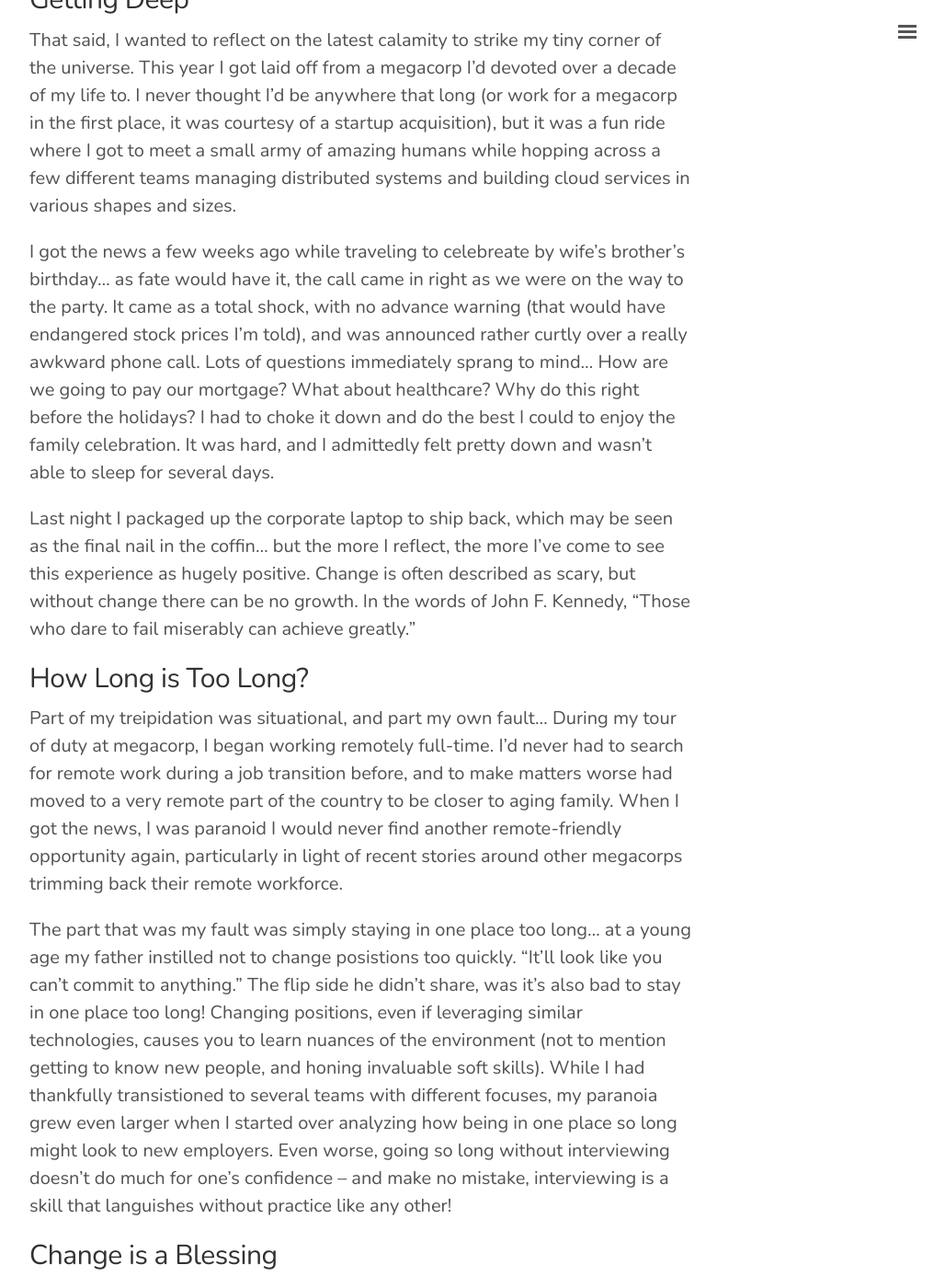
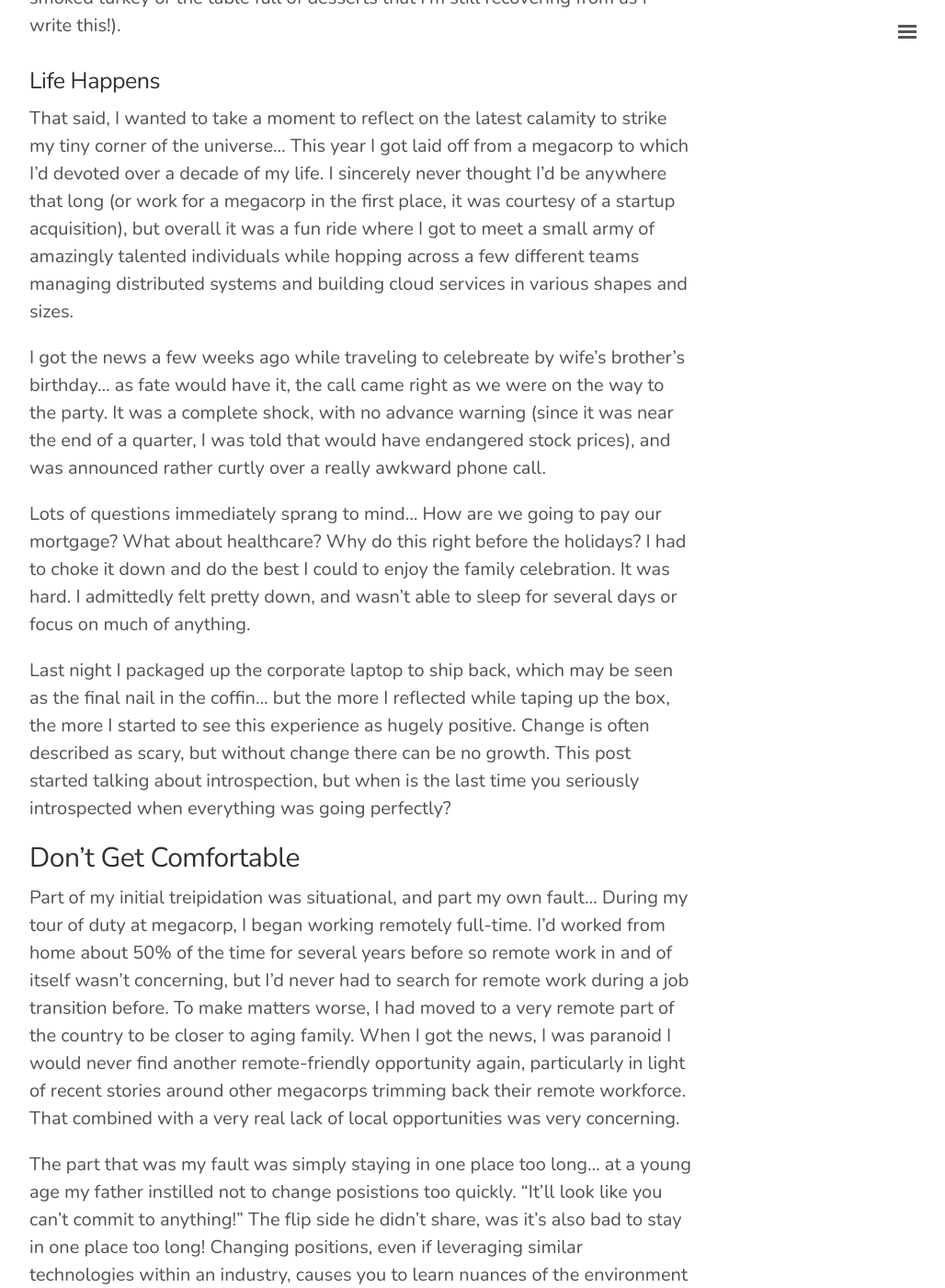
Before and after one commit to deadlysyn/blog, a Jekyll site: the page built from _posts/2017-11-23-gobble-gobble.md, in a window 1280 px wide and 1400 px high, scrolled down 561 px. Shown: the whole window at 92% size, without its empty margins (248-1276 px from the left). Built offline with Jekyll 4.4.1, drawn with Linux system fonts in a browser that asks for light colours; some of the changed text lies outside the part shown.

Commit message:
first revision

```diff
--- a/_posts/2017-11-23-gobble-gobble.md
+++ b/_posts/2017-11-23-gobble-gobble.md
@@ -1,27 +1,34 @@
 ---
+author: Mike Hoskins
+layout: post
 published: true
-layout: post
 title: Gobble Gobble
 categories: work
-author: Mike Hoskins
+category: blog
 ---
-Today is Thanksgiving...  so I did the only sensible thing, and carefully avoided any shopping or discounts to instead take time to introspect).
+Today is Thanksgiving...  so I did the only sensible thing, and carefully avoided any shopping or discount offers to instead take time to introspect.
 
-First and foremost, I am extremely grateful for my family.  The past couple years have included a lot of personal losses, and spending the day eating way too much with my wife, grandmother, mother, aunts and uncles was truly the biggest blessing possible.  When spattered with a handful of phone calls to more distant relatives and long-time friends, it needed little else to be the most amazing day of the year (and I haven't even mentioned smoked turkey or the table full of desserts that I'm still recovering from as I write this!).
+### What Really Matters
 
-## Getting Deep
+First and foremost, I am extremely grateful for my family.  The past couple years have included a lot of personal losses, and spending the day eating way too much with my wife, grandmother, mother, aunts and uncles was truly the biggest blessing possible.  When spattered with a handful of phone calls and facetime sessions with more distant relatives and long-time friends, it needed little else to be the most amazing day of the year (and I haven't even mentioned smoked turkey or the table full of desserts that I'm still recovering from as I write this!).
 
-That said, I wanted to reflect on the latest calamity to strike my tiny corner of the universe.  This year I got laid off from a megacorp I'd devoted over a decade of my life to.  I never thought I'd be anywhere that long (or work for a megacorp in the first place, it was courtesy of a startup acquisition), but it was a fun ride where I got to meet a small army of amazing humans while hopping across a few different teams managing distributed systems and building cloud services in various shapes and sizes.
+### Life Happens
 
-I got the news a few weeks ago while traveling to celebreate by wife's brother's birthday...  as fate would have it, the call came in right as we were on the way to the party.  It came as a total shock, with no advance warning (that would have endangered stock prices I'm told), and was announced rather curtly over a really awkward phone call.  Lots of questions immediately sprang to mind...  How are we going to pay our mortgage?  What about healthcare?  Why do this right before the holidays?  I had to choke it down and do the best I could to enjoy the family celebration.  It was hard, and I admittedly felt pretty down and wasn't able to sleep for several days.
+That said, I wanted to take a moment to reflect on the latest calamity to strike my tiny corner of the universe...  This year I got laid off from a megacorp to which I'd devoted over a decade of my life.  I sincerely never thought I'd be anywhere that long (or work for a megacorp in the first place, it was courtesy of a startup acquisition), but overall it was a fun ride where I got to meet a small army of amazingly talented individuals while hopping across a few different teams managing distributed systems and building cloud services in various shapes and sizes.
 
-Last night I packaged up the corporate laptop to ship back, which may be seen as the final nail in the coffin...  but the more I reflect, the more I've come to see this experience as hugely positive.  Change is often described as scary, but without change there can be no growth.  In the words of John F. Kennedy, "Those who dare to fail miserably can achieve greatly."
+I got the news a few weeks ago while traveling to celebreate by wife's brother's birthday...  as fate would have it, the call came right as we were on the way to the party.  It was a complete shock, with no advance warning (since it was near the end of a quarter, I was told that would have endangered stock prices), and was announced rather curtly over a really awkward phone call.
 
-## How Long is Too Long?
+Lots of questions immediately sprang to mind...  How are we going to pay our mortgage?  What about healthcare?  Why do this right before the holidays?  I had to choke it down and do the best I could to enjoy the family celebration.  It was hard.  I admittedly felt pretty down, and wasn't able to sleep for several days or focus on much of anything.
 
-Part of my treipidation was situational, and part my own fault...  During my tour of duty at megacorp, I began working remotely full-time.  I'd never had to search for remote work during a job transition before, and to make matters worse had moved to a very remote part of the country to be closer to aging family.  When I got the news, I was paranoid I would never find another remote-friendly opportunity again, particularly in light of recent stories around other megacorps trimming back their remote workforce.
+Last night I packaged up the corporate laptop to ship back, which may be seen as the final nail in the coffin...  but the more I reflected while taping up the box, the more I started to see this experience as hugely positive.  Change is often described as scary, but without change there can be no growth.  This post started talking about introspection, but when is the last time you seriously introspected when everything was going perfectly?
 
-The part that was my fault was simply staying in one place too long...  at a young age my father instilled not to change posistions too quickly.  "It'll look like you can't commit to anything."  The flip side he didn't share, was it's also bad to stay in one place too long!  Changing positions, even if leveraging similar technologies, causes you to learn nuances of the environment (not to mention getting to know new people, and honing invaluable soft skills).  While I had thankfully transistioned to several teams with different focuses, my paranoia grew even larger when I started over analyzing how being in one place so long might look to new employers.  Even worse, going so long without interviewing doesn't do much for one's confidence -- and make no mistake, interviewing is a skill that languishes without practice like any other!
+## Don't Get Comfortable
+
+Part of my initial treipidation was situational, and part my own fault...  During my tour of duty at megacorp, I began working remotely full-time.  I'd worked from home about 50% of the time for several years before so remote work in and of itself wasn't concerning, but I'd never had to search for remote work during a job transition before.  To make matters worse, I had moved to a very remote part of the country to be closer to aging family.  When I got the news, I was paranoid I would never find another remote-friendly opportunity again, particularly in light of recent stories around other megacorps trimming back their remote workforce.  That combined with a very real lack of local opportunities was very concerning.
+
+The part that was my fault was simply staying in one place too long...  at a young age my father instilled not to change posistions too quickly.  "It'll look like you can't commit to anything!"  The flip side he didn't share, was it's also bad to stay in one place too long!  Changing positions, even if leveraging similar technologies within an industry, causes you to learn nuances of the environment (not to mention getting to know new people, and honing invaluable soft skills).  While I had thankfully transistioned to several teams with different focuses, my paranoia grew even larger when I started over analyzing how being in one place so long might look to new employers (particularly a megacorp that might not be viewed as innovative by younger companies).  Even worse, going so long without interviewing doesn't do much for one's confidence -- and make no mistake, interviewing is a skill that languishes without practice like any other!  No matter how intelligent you are, it can be daunting to face countless conversations with strangers that are ultimately trying to judge you and pick apart everything you say and do (or don't).
+
+So the fear was real and taking hold, but thankfully my family was supportive throughout...  My wife found a quote which really made me think -- it comes from John F. Kennedy who said, "Those who dare to fail miserably can achieve greatly."  What was I so scared of, really?  How could I hope to learn and grow if I stayed forever nestled in my comfort zone?
 
 ## Change is a Blessing
 
```
